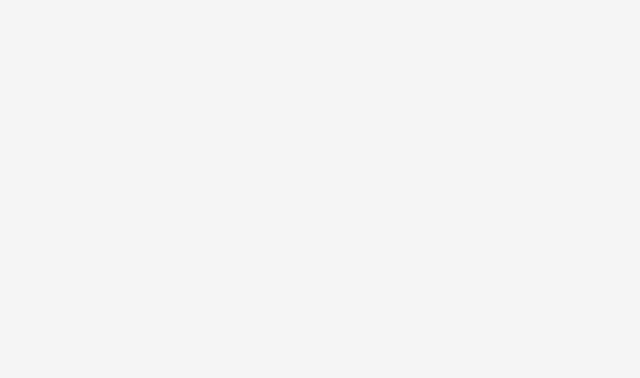
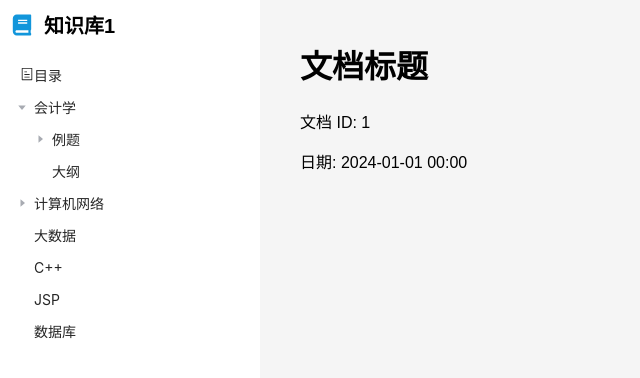
Before and after one commit to gzc-fontcode/paper-pc, a Vue app: page /knowledge-base/1/document/1 in a window 1280 px wide. Shown: the top 378 px of the page, without its empty margins (0-640 px from the left). Built offline with nearby package versions, Linux system fonts and the light colour scheme.

Commit message:
文档页路由动态跳转

```diff
--- a/src/router/index.js
+++ b/src/router/index.js
@@ -8,6 +8,8 @@ import TeamPaper from '@/views/TeamPaper.vue'
 import NotFound from '@/views/NotFound.vue'
 import KnowledgeBase from '@/views/KnowledgeBase/KnowledgeBase.vue'
 import KnowledgeBaseContent from '@/views/KnowledgeBase/views/KnowledgeBaseContent.vue'
+// 导入新的文档页面组件（假设为 DocumentPage.vue）
+import DocumentPage from '@/views/KnowledgeBase/views/DocumentPage.vue'
 
 const routes = [
     {
@@ -54,6 +56,12 @@ const routes = [
                 name: 'KnowledgeBaseContent',
                 component: KnowledgeBaseContent,
             },
+            // 新增文档页面路由
+            {
+                path: 'document/:documentId',
+                name: 'DocumentPage',
+                component: DocumentPage,
+            },
             // 可以在这里添加更多子路由
         ],
     },
--- a/src/views/KnowledgeBase/KnowledgeBase.vue
+++ b/src/views/KnowledgeBase/KnowledgeBase.vue
@@ -1,16 +1,21 @@
 <template>
     <div class="root">
         <!-- 侧边栏 -->
-        <Sidebar :treeData="treeData" :defaultProps="defaultProps" :addDocument="addDocument"/>
+        <Sidebar :knowledgeBaseId="knowledgeBaseId" :treeData="treeData" :defaultProps="defaultProps" :addDocument="addDocument" :handleNodeClick="handleNodeClick"/>
         <!-- 路由视图 -->
-        <router-view :treeData="treeData" :defaultProps="defaultProps"/>
+        <router-view :treeData="treeData" :defaultProps="defaultProps" :handleNodeClick="handleNodeClick"/>
     </div>
 </template>
 
 <script setup>
 import Sidebar from './components/Sidebar.vue';
+import { useRoute, useRouter } from 'vue-router'
 import { ElMessage } from 'element-plus';
 import { ref } from 'vue';
+
+const route = useRoute();
+const router = useRouter();
+const knowledgeBaseId = ref(route.params.id);
 
 // 定义树结构数据
 const treeData = ref([
@@ -108,6 +113,17 @@ const addDocument = () => {
     ElMessage.success('新增文档成功');
 };
 
+// 处理树节点点击事件
+const handleNodeClick = (data) => {
+    router.push({
+        name: 'DocumentPage',
+        params: {
+            id: knowledgeBaseId.value,
+            documentId: data.id,
+        },
+    })
+}
+
 </script>
 
 <style lang="scss" scoped>
--- a/src/views/KnowledgeBase/components/Sidebar.vue
+++ b/src/views/KnowledgeBase/components/Sidebar.vue
@@ -5,14 +5,29 @@
             <img src="@/assets/icon/book-solid.svg" alt="" />
             <span>知识库{{ knowledgeBaseId }}</span>
         </h2>
-        <div class="catalogue">
+        <div
+            class="catalogue"
+            @click="
+                () => {
+                    router.push({
+                        path: `/knowledge-base/${knowledgeBaseId}`,
+                    })
+                }
+            "
+        >
             <div class="label">
                 <el-icon><Tickets /></el-icon>
                 <span>目录</span>
             </div>
             <TreeAction @delete="deleteDocument(null)" @add="addDocument" />
         </div>
-        <el-tree :data="treeData" :props="defaultProps" node-key="id" :default-expanded-keys="[1]">
+        <el-tree
+            :data="treeData"
+            :props="defaultProps"
+            node-key="id"
+            :default-expanded-keys="[1]"
+            @node-click="handleNodeClick"
+        >
             <template #default="{ node, data }">
                 <div class="custom-tree-node">
                     <div class="node-label">{{ data.label }}</div>
@@ -24,70 +39,81 @@
 </template>
 
 <script setup>
-import { ref } from 'vue';
-import { useRoute } from 'vue-router';
-import { ElTree, ElMessage } from 'element-plus';
-import TreeAction from '@/views/KnowledgeBase/components/TreeAction.vue';
-const props = defineProps({
+import { ref } from 'vue'
+import { useRouter } from 'vue-router'
+import { ElTree, ElMessage } from 'element-plus'
+import TreeAction from '@/views/KnowledgeBase/components/TreeAction.vue'
+const {
+    knowledgeBaseId,
+    treeData,
+    defaultProps,
+    addDocument,
+} = defineProps({
+    knowledgeBaseId: {
+        type: String,
+        required: true,
+    },
     treeData: {
         type: Object,
-        required: true
+        required: true,
     },
     defaultProps: {
         type: Object,
-        required: true
+        required: true,
     },
     addDocument: {
         type: Function,
-        required: true
-    }
-});
-const route = useRoute();
-const knowledgeBaseId = ref(route.params.id);
+        required: true,
+    },
+    handleNodeClick: {
+        type: Function,
+        required: true,
+    },
+})
+const router = useRouter()
 
 // 生成唯一 ID 的函数
 const generateUniqueId = () => {
-    return Date.now() + Math.floor(Math.random() * 1000);
-};
+    return Date.now() + Math.floor(Math.random() * 1000)
+}
 // 新增子文档的方法
 const addChildDocument = (parentNode) => {
     if (!parentNode.children) {
-        parentNode.children = [];
+        parentNode.children = []
     }
     const newChild = {
         id: generateUniqueId(),
         label: '新子文档',
-        date: new Date().toLocaleString()
-    };
-    parentNode.children.push(newChild);
-    ElMessage.success('新增子文档成功');
-};
+        date: new Date().toLocaleString(),
+    }
+    parentNode.children.push(newChild)
+    ElMessage.success('新增子文档成功')
+}
 // 删除文档的方法
 const deleteDocument = (node) => {
     const deleteNode = (data, targetId) => {
-
         for (let i = 0; i < data.length; i++) {
             if (data[i].id === targetId) {
-                data.splice(i, 1);
-                return true;
+                data.splice(i, 1)
+                return true
             }
             if (data[i].children && data[i].children.length > 0) {
                 if (deleteNode(data[i].children, targetId)) {
-                    return true;
+                    return true
                 }
             }
         }
-        return false;
-    };
+        return false
+    }
     if (node) {
-        if (deleteNode(props.treeData, node.id)) {
-            ElMessage.success('删除文档成功');
+        if (deleteNode(treeData, node.id)) {
+            ElMessage.success('删除文档成功')
         }
     } else {
         // 处理删除顶层目录的逻辑，这里可根据需求完善
-        ElMessage.warning('暂不支持删除顶层目录');
+        ElMessage.warning('暂不支持删除顶层目录')
     }
-};
+}
 </script>
 
 <style lang="scss" scoped>
@@ -153,9 +179,9 @@ const deleteDocument = (node) => {
 
 <style lang="scss">
 .custom-popover {
-    padding: 0!important;
-    min-width: 80px!important;
-    width: auto!important;
+    padding: 0 !important;
+    min-width: 80px !important;
+    width: auto !important;
     .popover-btn {
         display: block;
         width: 100%;
--- /dev/null
+++ b/src/views/KnowledgeBase/views/DocumentPage.vue
@@ -0,0 +1,28 @@
+<template>
+    <div class="document-page">
+        <h1>{{ document.label }}</h1>
+        <p>文档 ID: {{ document.id }}</p>
+        <p>日期: {{ document.date }}</p>
+        <!-- 这里可以显示文档的具体内容 -->
+    </div>
+</template>
+
+<script setup>
+import { ref } from 'vue';
+import { useRoute } from 'vue-router';
+
+const route = useRoute();
+// console.log(route, 'route');
+
+const document = ref({
+    id: route.params.documentId,
+    label: '文档标题',
+    date: '2024-01-01 00:00'
+});
+</script>
+
+<style lang="scss" scoped>
+.document-page {
+    padding: 20px;
+}
+</style>
--- a/src/views/KnowledgeBase/views/KnowledgeBaseContent.vue
+++ b/src/views/KnowledgeBase/views/KnowledgeBaseContent.vue
@@ -19,6 +19,7 @@
                 :props="defaultProps"
                 node-key="id"
                 :default-expanded-keys="[1]"
+                @node-click="props.handleNodeClick"
             >
                 <template #default="{ node, data }">
                     <span class="custom-tree-node">
@@ -33,42 +34,46 @@
 </template>
 
 <script setup>
-import { onMounted, ref } from 'vue';
-import { useRoute } from 'vue-router';
-import { ElTree } from 'element-plus';
+import { onMounted, ref } from 'vue'
+import { useRoute, useRouter } from 'vue-router'
+import { ElTree } from 'element-plus'
 const props = defineProps({
     treeData: {
         type: Object,
-        required: true
+        required: true,
     },
     defaultProps: {
         type: Object,
-        required: true
+        required: true,
+    },
+    handleNodeClick: {
+        type: Function,
+        required: true,
     }
-});
-const route = useRoute();
-const knowledgeBaseId = ref(route.params.id);
-const loading = ref(false);
+})
+const route = useRoute()
+const knowledgeBaseId = ref(route.params.id)
+const loading = ref(false)
 
 // 封装加载数据的函数，可添加重试机制
 const fetchKnowledgeBaseData = async (id) => {
     try {
         // 模拟异步请求
-        await new Promise((resolve) => setTimeout(resolve, 1000));
-        console.log(`加载知识库 ID: ${id}`);
+        await new Promise((resolve) => setTimeout(resolve, 1000))
+        console.log(`加载知识库 ID: ${id}`)
         // 这里可以更新 treeData
     } catch (error) {
-        console.error('加载知识库数据失败:', error);
+        console.error('加载知识库数据失败:', error)
         // 可以添加重试逻辑
     }
-};
+}
 
 // 在组件挂载时加载知识库数据
 onMounted(async () => {
-    loading.value = true;
-    await fetchKnowledgeBaseData(knowledgeBaseId.value);
-    loading.value = false;
-});
+    loading.value = true
+    await fetchKnowledgeBaseData(knowledgeBaseId.value)
+    loading.value = false
+})
 </script>
 
 <style lang="scss" scoped>
@@ -98,11 +103,11 @@ onMounted(async () => {
             color: #888;
             b {
                 font-weight: bold;
-                font-size: 20px;
-                color: #333;
             }
         }
     }
+}
+
 .content {
     .el-tree {
         :deep(.el-tree-node__content) {
@@ -141,5 +146,4 @@ onMounted(async () => {
     padding: 20px;
     color: #888;
 }
-}
 </style>
```
Lines whose indentation alone changed are shown as unchanged.
